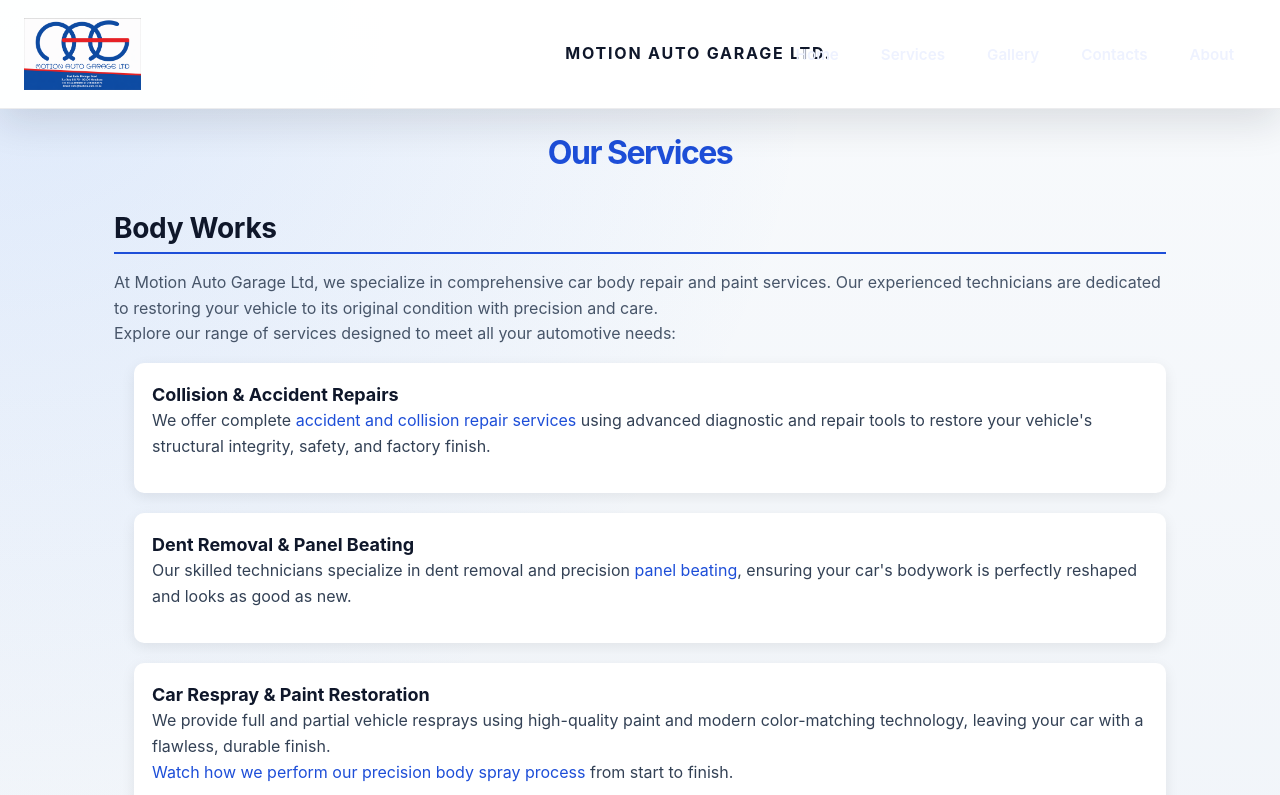
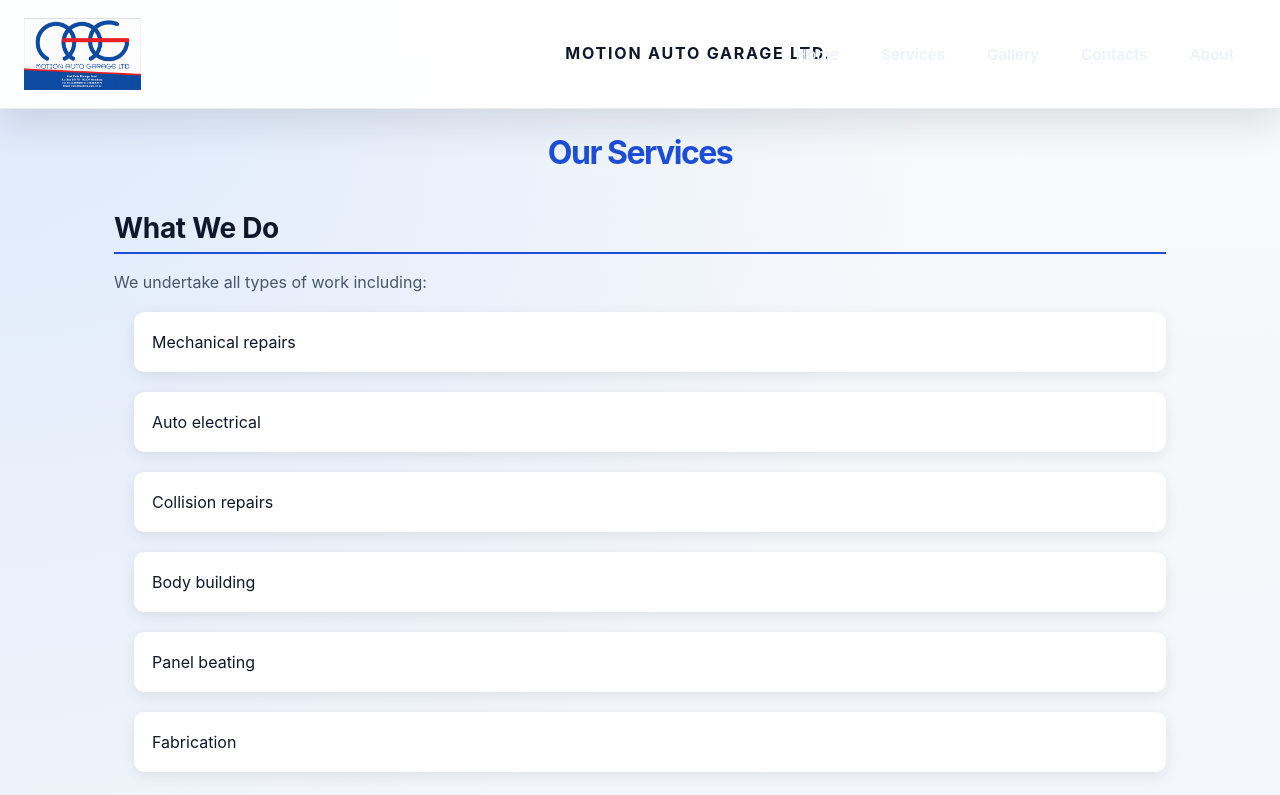
Before and after one commit to Jamoo020/Motion-auto-garage, a React (Vite) app: page /services in a window 1280 px wide. Shown: the top 795 px of the page. Built offline with nearby package versions, Linux system fonts and the light colour scheme.

Commit message:
Move What We Do intro section to top of Services page

```diff
--- a/src/components/Services.jsx
+++ b/src/components/Services.jsx
@@ -5,6 +5,19 @@ function Services() {
     <div>
       <div className="body-container">
         <h1>Our Services</h1>
+        <div className="intro-section">
+          <h2>What We Do</h2>
+          <p>We undertake all types of work including:</p>
+          <ul className="service-list intro-list">
+            <li>Mechanical repairs</li>
+            <li>Auto electrical</li>
+            <li>Collision repairs</li>
+            <li>Body building</li>
+            <li>Panel beating</li>
+            <li>Fabrication</li>
+          </ul>
+          <p>For both heavy and light vehicles.</p>
+        </div>
         <h2>Body Works</h2>
         <p>At Motion Auto Garage Ltd, we specialize in comprehensive car body repair and paint services. Our experienced technicians are dedicated to restoring your vehicle to its original condition with precision and care. <br />Explore our range of services designed to meet all your automotive needs:</p>
         <ul className="service-list">
```
